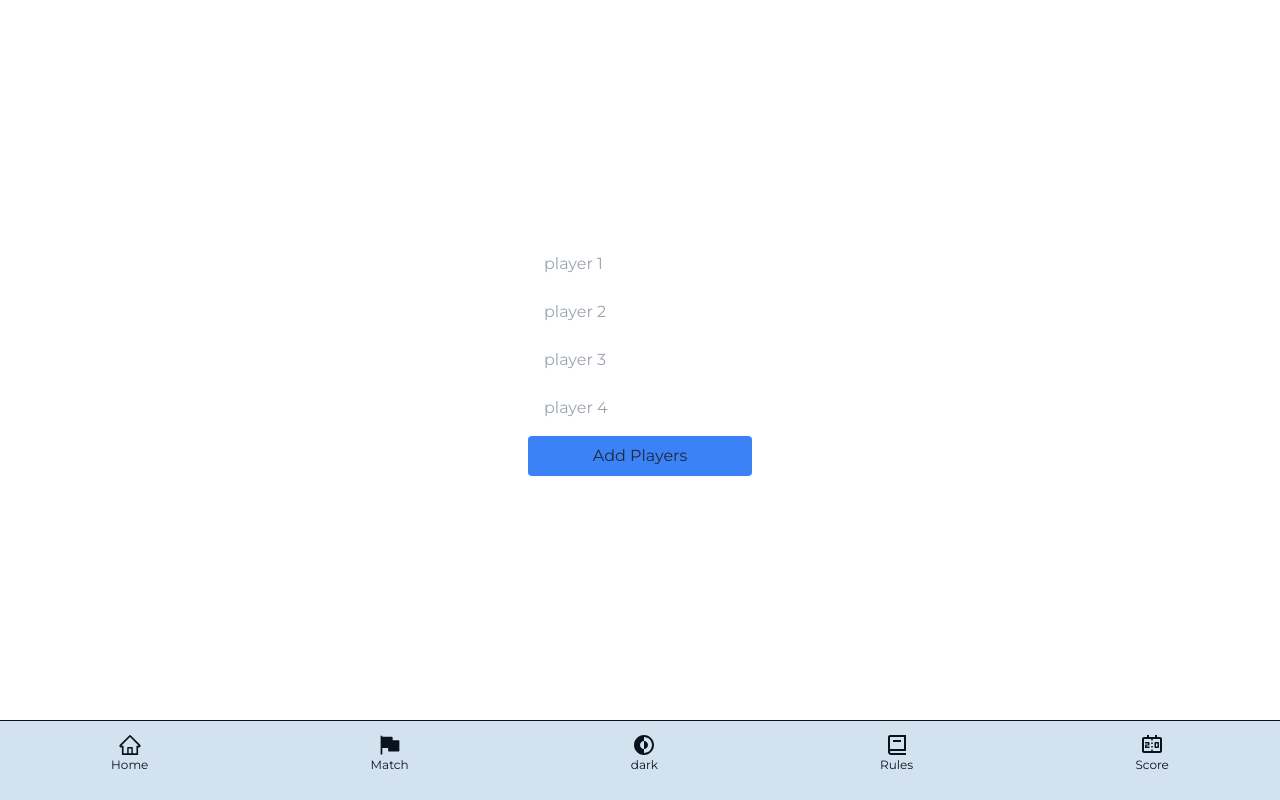
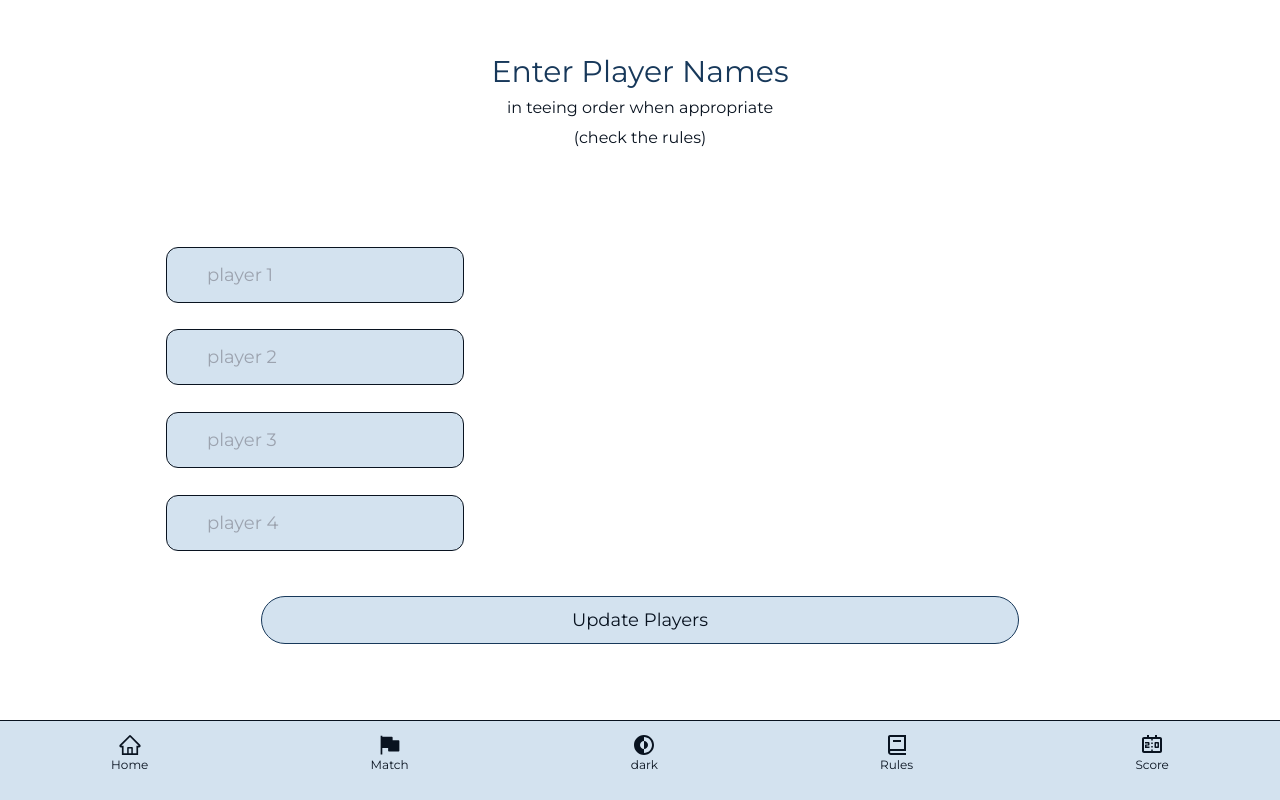
Before and after one commit to JohnStrandt/golf-games, a React (Vite) app: page /match in a window 1280 px wide. Built offline with nearby package versions, Linux system fonts and the light colour scheme; a web font is replaced by a local one.

Commit message:
player name input css and housekeeping

```diff
--- a/src/components/Button.jsx
+++ /dev/null
@@ -1,14 +0,0 @@
-/* eslint-disable react/prop-types */
-
-const Button = ({ label, action }) => {
-  return (
-    <button
-      className="w-4/5 h-12 bg-base border border-primary text-accent rounded-lg"
-      onClick={action}
-    >
-      {label}
-    </button>
-  );
-};
-
-export default Button;
--- /dev/null
+++ b/src/components/Buttons.jsx
@@ -0,0 +1,34 @@
+/* eslint-disable react/prop-types */
+
+export const WideButton = ({ label, action }) => {
+  return (
+    <button
+      className="w-4/5 h-12 bg-base border border-primary text-accent rounded-lg"
+      onClick={action}
+    >
+      {label}
+    </button>
+  );
+};
+
+export const NavButton = ({ label, action }) => {
+  return (
+    <button
+      onClick={action}
+      className="w-1/3 h-12 bg-base border border-primary text-primary rounded-lg"
+    >
+      {label}
+    </button>
+  );
+};
+
+export const AccentButton = ({ label, action }) => {
+  return (
+    <button
+      className="w-3/5 h-12 bg-base border border-accent text-primary text-lg rounded-full"
+      onClick={action}
+    >
+      {label}
+    </button>
+  );
+};
--- a/src/components/Input.jsx
+++ /dev/null
@@ -1,17 +0,0 @@
-/* eslint-disable react/prop-types */
-
-const Input = ({ label }) => {
-  return (
-    <div className="flex w-full justify-center overflow-hidden">
-      <label className="flex w-20 my-auto text-gray-800 dark:text-white">
-        {label}
-      </label>
-      <input
-        type="text"
-        className="block w-full p-2 text-gray-600 border border-gray-300 rounded-lg bg-gray-50 text-base focus:ring-blue-500 focus:border-blue-500 dark:bg-gray-700 dark:border-gray-600 dark:placeholder-gray-400 dark:text-white dark:focus:ring-blue-500 dark:focus:border-blue-500"
-      ></input>
-    </div>
-  );
-};
-
-export default Input;
--- a/src/components/NavButton.jsx
+++ /dev/null
@@ -1,14 +0,0 @@
-/* eslint-disable react/prop-types */
-
-const NavButton = ({ action, label }) => {
-  return (
-    <button
-      onClick={action}
-      className="w-1/3 h-12 bg-base border border-primary text-primary rounded-lg"
-    >
-      {label}
-    </button>
-  );
-};
-
-export default NavButton;
--- a/src/components/ScoreHole.jsx
+++ b/src/components/ScoreHole.jsx
@@ -1,5 +1,5 @@
 import { use } from "react";
-import { PlayerScore, Button, NavButton } from "./";
+import { PlayerScore, WideButton, NavButton } from "./";
 import { MatchContext } from "../components/MatchContext";
 
 const ScoreHole = () => {
@@ -20,7 +20,7 @@ const ScoreHole = () => {
         <PlayerScore name={players[3].name} score={par} isWolf={false} />
       </div>
       <div className="flex w-full justify-center">
-        <Button label="score" action={() => console.log("score")} />
+        <WideButton label="score" action={() => console.log("score")} />
       </div>
       <div className="flex justify-around">
         <NavButton action={() => console.log("prev")} label="prev" />
--- a/src/components/SetPlayers.jsx
+++ b/src/components/SetPlayers.jsx
@@ -3,12 +3,12 @@
 import { useForm } from "react-hook-form";
 import { use } from "react";
 import { MatchContext } from "../components/MatchContext";
+import { AccentButton } from "./";
 
 const SetPlayers = ({ count }) => {
   const { setMatchState } = use(MatchContext);
 
   const nextState = (state) => {
-    console.log(state);
     setMatchState((prevData) => ({
       ...prevData,
       playState: state,
@@ -48,36 +48,41 @@ const SetPlayers = ({ count }) => {
   };
 
   return (
+    <div className="flex flex-col h-full justify-around text-primary">
+      <div className="flex flex-col w-full h-24 justify-between text-center">
+        <span className="text-3xl text-bold text-accent">
+          Enter Player Names
+        </span>
+        <p>in teeing order when appropriate</p>
+        <p>(check the rules)</p>
+      </div>
       <form
         onSubmit={handleSubmit(submitPlayerNames)}
-      className="flex flex-col gap-y-2 text-gray-800 mx-auto"
+        className="flex flex-col h-3/5 w-full gap-y-5 justify-around"
       >
         {[...Array(count)].map((_, index) => (
-        <div key={index}>
+          <div key={index} className="w-3/4 mx-auto">
             <input
-            className="px-4 py-2 rounded"
+              className="h-14 bw-full border border-primary rounded-xl bg-base px-10 text-lg"
               placeholder={`player ${index + 1}`}
               {...register(`player${index + 1}`, {
                 required: "Name required",
-              maxLength: { value: 15, message: "Max 15 letters per name" },
+                maxLength: { value: 12, message: "Max 12 letters per name" },
                 validate: validateUnique,
               })}
             />
             {errors[`player${index + 1}`] && (
-            <p className="text-red-500">
+              <p className="text-accent text-center">
                 {errors[`player${index + 1}`].message}
               </p>
             )}
           </div>
         ))}
-
-      <button
-        type="submit"
-        className="bg-blue-500 disabled:bg-gray-500 py-2 rounded"
-      >
-        Add Players
-      </button>
+        <div className="flex w-full h-1/5 items-center justify-center">
+          <AccentButton label="Update Players" type="submit" />
+        </div>
       </form>
+    </div>
   );
 };
 
--- a/src/index.css
+++ b/src/index.css
@@ -13,29 +13,15 @@ body {
 }
 
 .light {
-  --secondary: 75, 85, 95;
-  --wolf-dk-blue: 23, 56, 90;
-  --wolf-lt-blue: 103, 169, 227;
-
-  /* used */
   --background: 255, 255, 255;
-  --base1: 230, 230, 240;
-  --base2: 103, 169, 227;
   --base: 211, 226, 239;
-  --primary1: 70, 83, 96;
-  --primary2: 23, 56, 90;
   --primary: 9, 19, 32;
-
-  --accent1: 34, 138, 150;
   --accent: 23, 56, 90;
 
   background: rgba(var(--background));
 }
 
 .dark {
-  --secondary: 249, 226, 175; /* yellow */
-
-  /* actually used so far: */
   --background: 0, 0, 0;
   --base: 24, 24, 37; /* navigation */
   --primary: 205, 214, 244; /* text */
```
Also changed, not shown: src/components/index.js (+3 -6 lines). Lines whose indentation alone changed are shown as unchanged.
